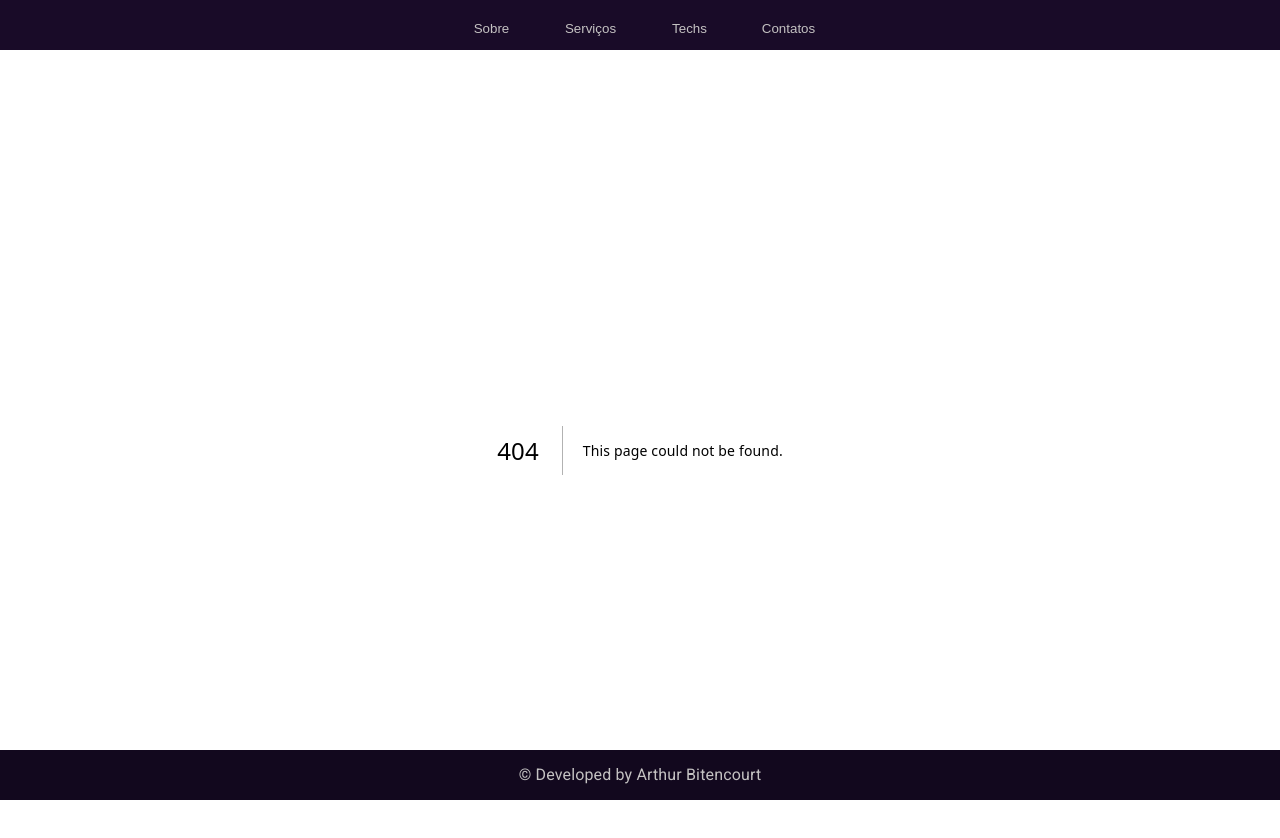
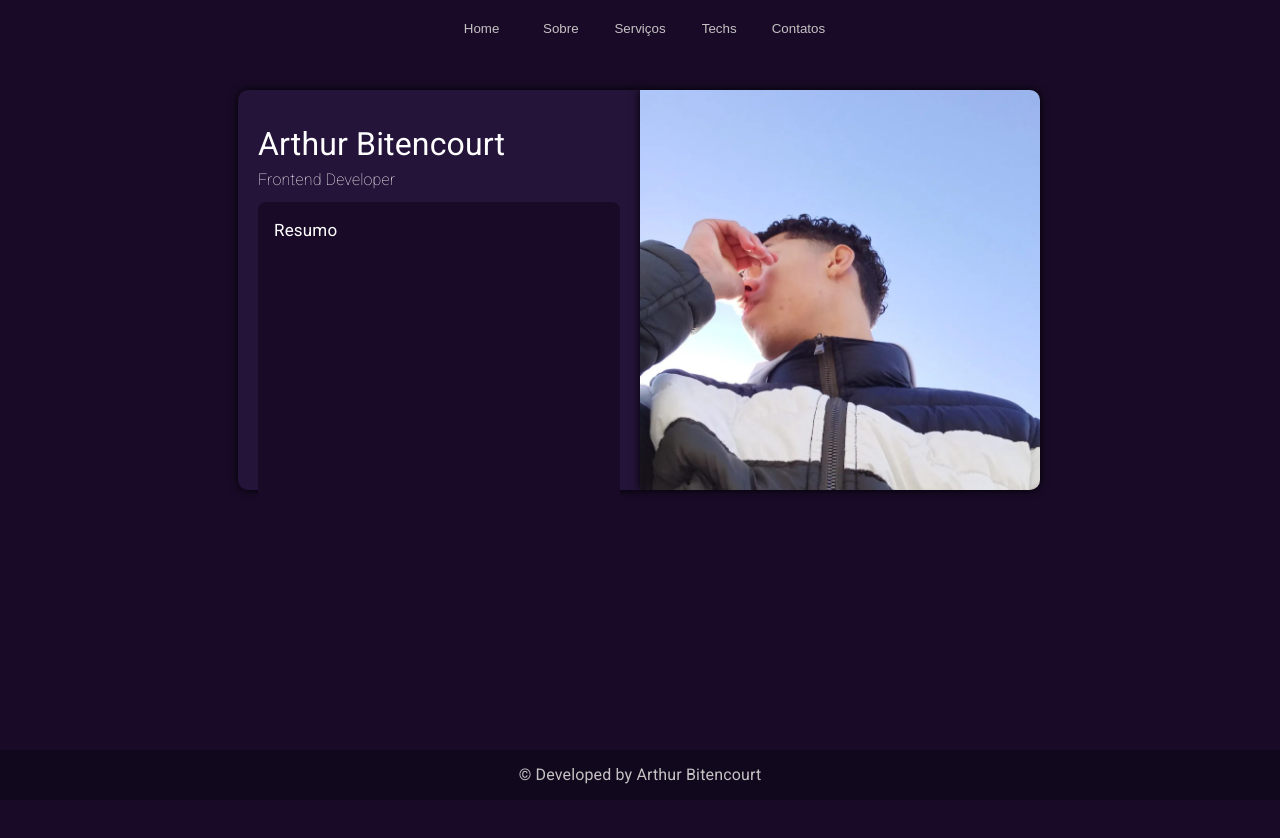
Before and after one commit to OBitencourt/portifolio, a Next.js app: page /about in a window 1280 px wide. Before the commit this address had no page. Shown: the top 838 px of the page. After the commit the page ends 800 px from the top, so only its background shows below. Built offline with nearby package versions, Linux system fonts and the light colour scheme; a web font is replaced by a local one.

Commit message:
adding about page (to add: resume)

```diff
--- a/package.json
+++ b/package.json
@@ -21,6 +21,7 @@
     "next": "14.2.14",
     "react": "^18",
     "react-dom": "^18",
+    "react-router-dom": "^6.26.2",
     "styled-components": "^6.1.13"
   },
   "devDependencies": {
--- /dev/null
+++ b/pages/about.tsx
@@ -0,0 +1,48 @@
+
+import { Container, Box, Typography } from "@mui/material"
+import Image from "next/image";
+
+const About = () => {
+    return (
+        <>
+            <Container
+                maxWidth='md'
+                sx={{display: 'flex', marginTop: 5}}
+            >
+                <Box
+                    style={{backgroundColor: '#25143a', width: '50%', height: '400px', borderTopLeftRadius: '10px', borderBottomLeftRadius: '10px', padding: '20px' , boxShadow: '0px 0px 10px black'}}
+                >
+                    <h1 style={{color: 'white', fontWeight: 400, margin: '10px 0px 0px 0px'}}>Arthur Bitencourt</h1>
+                    <h2 style={{color: 'white', fontWeight: 200, fontSize: 16,margin: '0px 0 10px'}}>Frontend Developer</h2>
+                    <Typography
+                        component='h3'
+                        variant='body2'
+                        fontSize={17}
+                        sx={{color: 'white'}}
+                    >
+                        <Box
+                            sx={{backgroundColor: '#190b28', height: '300px', borderRadius: 2, padding: 2}}
+                        >
+
+                        Resumo
+                        </Box>
+
+                    </Typography>
+                </Box>
+                <Box
+
+                >
+                    <Image
+                        src="/images/eu.png"
+                        alt="Developer"
+                        width={400}
+                        height={400}
+                        style={{borderTopRightRadius: '10px', borderBottomRightRadius: '10px', boxShadow: '0px 0px 10px black'}}
+                    />
+                </Box>
+            </Container>
+        </>
+    )
+}
+
+export default About
--- a/src/components/header.tsx
+++ b/src/components/header.tsx
@@ -1,6 +1,8 @@
 
 import { Container } from '@mui/material'
 import styled from 'styled-components'
+import React from 'react';
+import { useRouter } from 'next/router'
 
 
 const StyledHeader = styled.header`
@@ -25,23 +27,44 @@ const StyledButton = styled.button`
 `
 
 
+
 const Header = () => {
+
+    const router = useRouter()
+
+    const handleNav = (route: string) => {
+        router.push(route)
+    }
+
     return (
         <>
             <StyledHeader>
                 <Container maxWidth='xs'
                     sx={{display: 'flex', justifyContent: 'center'}}
                 >
-                    <StyledButton>
+                    <StyledButton
+                        onClick={() => handleNav('/')}
+                    >
+                        <p>Home</p>
+                    </StyledButton>
+                    <StyledButton
+                        onClick={() => handleNav('/about')}
+                    >
                         <p>Sobre</p>
                     </StyledButton>
-                    <StyledButton>
+                    <StyledButton
+                        onClick={() => handleNav('/services')}
+                    >
                         <p>Serviços</p>
                     </StyledButton>
-                    <StyledButton>
+                    <StyledButton
+                        onClick={() => handleNav('/techs')}
+                    >
                         <p>Techs</p>
                     </StyledButton>
-                    <StyledButton>
+                    <StyledButton
+                        onClick={() => handleNav('/contacts')}
+                    >
                         <p>Contatos</p>
                     </StyledButton>
                 </Container>
```
Also changed, not shown: public/images/eu.png (added), 1 other file (tests, documents, lock files or other folders).
